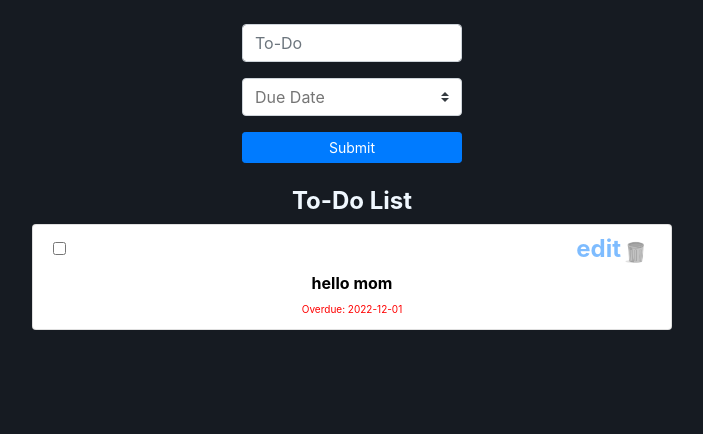
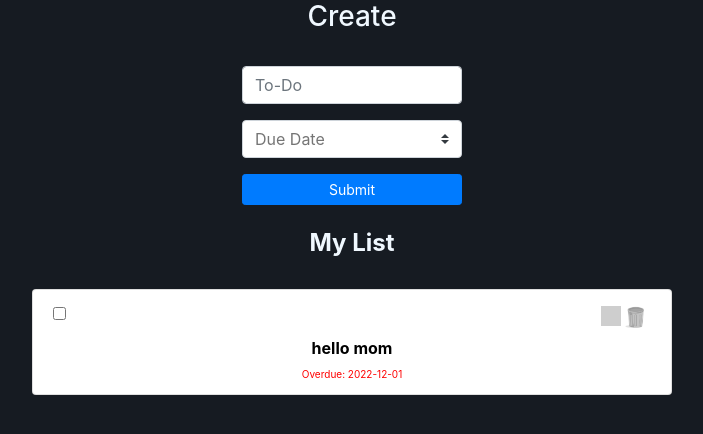
Before and after one commit to EMLuce/To-Do-Application, a Flask app: page / in a window 1280 px wide. Shown: the part 61-495 px from the top of the page, without its empty margins (288-991 px from the left). Run offline with Flask 3, Linux system fonts and the light colour scheme; a user stored in the database is signed in; some libraries are stand-ins or nearby versions; grey boxes are pictures that could not be loaded.

Commit message:
Updated edit field and README

```diff
--- a/app/templates/home.html
+++ b/app/templates/home.html
@@ -3,6 +3,7 @@
 {%block content %}
 
 <div class="note-create-container">
+  <h3>Create</h3>
   <form method="POST">
     <br />
     <div class="form-group">
@@ -36,8 +37,8 @@
 <br />
 
 <div class="working-note-display-container">
-  <h4>To-Do List</h4>
-  <form action="submit">
+  <h4>My List</h4>
+  <br />
   <ul class="list-group">
     {% for note in user.notes %} {% if note.completed == False %}
     <li class="list-group-item" draggable="true">
@@ -54,7 +55,12 @@
           /></span>
         </button>
         <button type="edit-button" class="close">
-            <a href="/update/{{ note.id }}">edit</a>
+          <a href="/update/{{ note.id }}"
+            ><img
+              class="edit-button-image"
+              src="{{ url_for('static', filename='images/edit-button.png') }}"
+              alt=""
+          /></a>
         </button>
       </span>
       <p class="note" id="note-data">{{note.note}}</p>
@@ -66,7 +72,6 @@
     </li>
     {% endif %} {% endfor %}
   </ul>
-  </form>
 </div>
 
 <br />
--- a/app/templates/update.html
+++ b/app/templates/update.html
@@ -3,6 +3,7 @@
 
 {%block content %}
 <div class="note-create-container">
+  <h3>Edit Note</h3>
   <form method="POST">
     <br />
     <div class="form-group">
```
Also changed, not shown: README.md, instance/database.db. Lines whose indentation alone changed are shown as unchanged.
